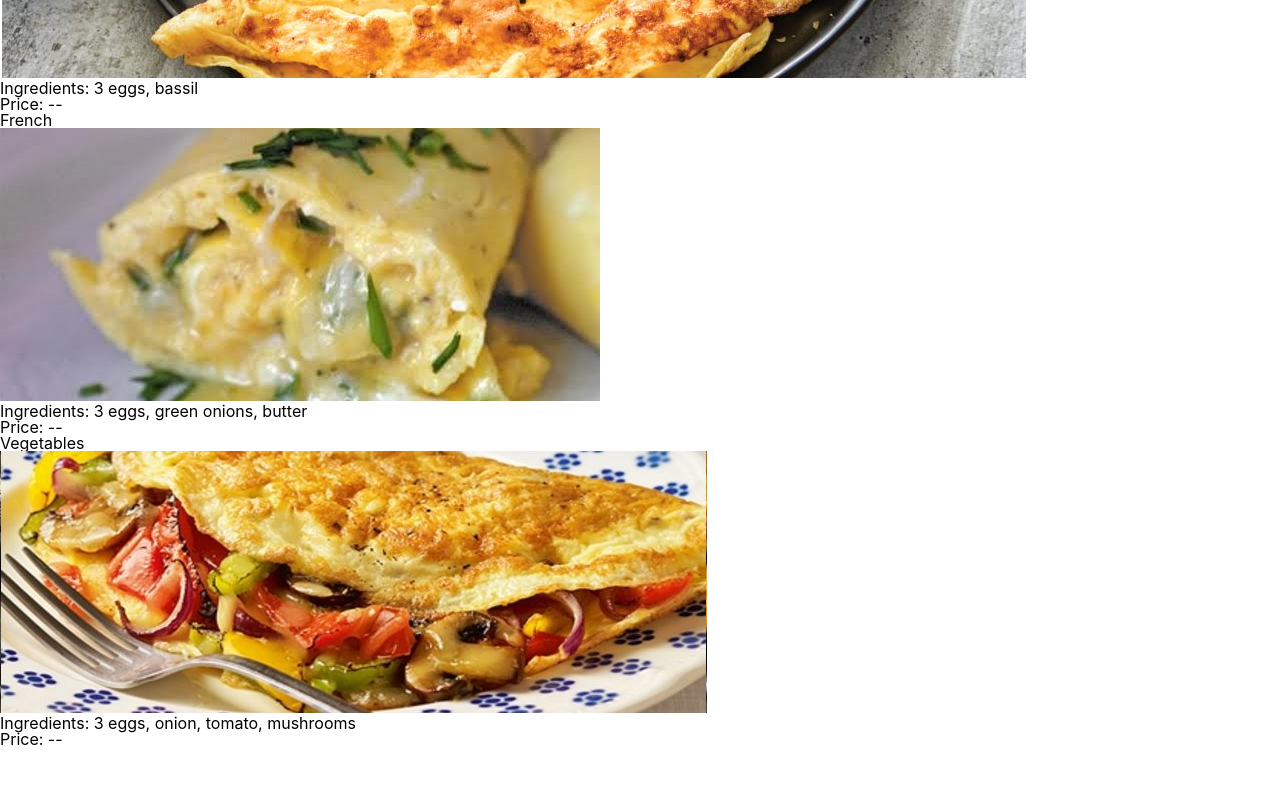
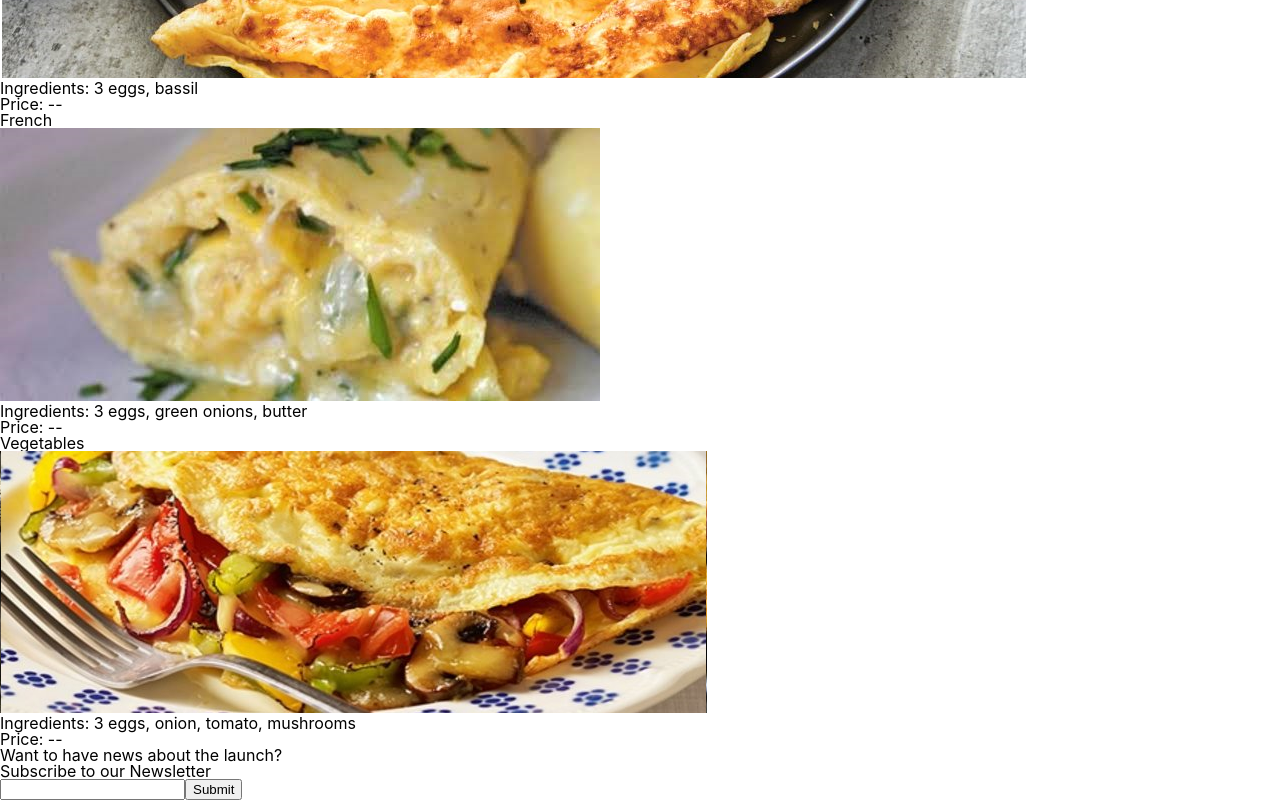
Before and after one commit to AlexScheaua/s-Omelette, a React app: page / in a window 1280 px wide. Shown: the part 920-1720 px from the top of the page. Before the commit the page ends 1669 px from the top, so only its background shows below. Built offline with nearby package versions, Linux system fonts and the light colour scheme; a web font is replaced by a local one.

Commit message:
Newsletter entry
- photo`s over navbar bug (filter issue)

```diff
--- a/public/index.html
+++ b/public/index.html
@@ -12,5 +12,6 @@
     <div id="top"></div>
     <div id="home"></div>
     <div id="products"></div>
+    <div id="newsletter"></div>
   </body>
 </html>
--- a/src/index.js
+++ b/src/index.js
@@ -3,11 +3,13 @@ import ReactDOM from 'react-dom';
 import Navbar from './navbar'
 import Home from './home'
 import Products from './products'
+import Newsletter from './newsletter'
 import * as serviceWorker from './serviceWorker';
 
 ReactDOM.render(<Home />, document.getElementById('home'));
 ReactDOM.render(<Navbar />, document.getElementById('top'));
 ReactDOM.render(<Products />, document.getElementById('products'));
+ReactDOM.render(<Newsletter />, document.getElementById('newsletter'));
 
 
 serviceWorker.unregister();
--- /dev/null
+++ b/src/newsletter.css
@@ -0,0 +1,3 @@
+#newsletter {
+
+}
--- /dev/null
+++ b/src/newsletter.js
@@ -0,0 +1,24 @@
+import React, { Component } from 'react';
+import './newsletter.css'
+
+
+class Newsletter extends Component {
+  handleSubmit =(e)=>{
+    alert('We have saved your email, and we will contact you with news :)');
+    e.preventDefault();
+  }
+
+  render (){
+    return (
+      <div className="newslett">
+        <h3 className="newslett-title">Want to have news about the launch? <br /> Subscribe to our Newsletter</h3>
+        <form action="" id="newslett-input">
+          <input type="email" id="newslett-email"/>
+          <button type='submit' onClick={this.handleSubmit}>Submit</button>
+        </form>
+      </div>
+    )
+  }
+}
+
+export default Newsletter;
--- a/src/products.css
+++ b/src/products.css
@@ -1,6 +1,6 @@
 @media screen and (max-width: 600px) {
   .prods {
-    position: absolute;
+
     background-color: rgb(50,50,50);
     width: 100%;
     z-index: -1;
@@ -33,9 +33,10 @@
     float: right;
   }
 
+/* filter modifica z-index de asta trec pozele peste navbar */
+
   .prodimgs {
     width: 100%;
-    position:relative;
     display:block;
     -webkit-filter: grayscale(100%);
     filter: grayscale(100%);
```
Also changed, not shown: src/products.js (+0 -19 lines), src/test1.js (renamed from src/First.js), src/test2.js (renamed from src/Second.js).
